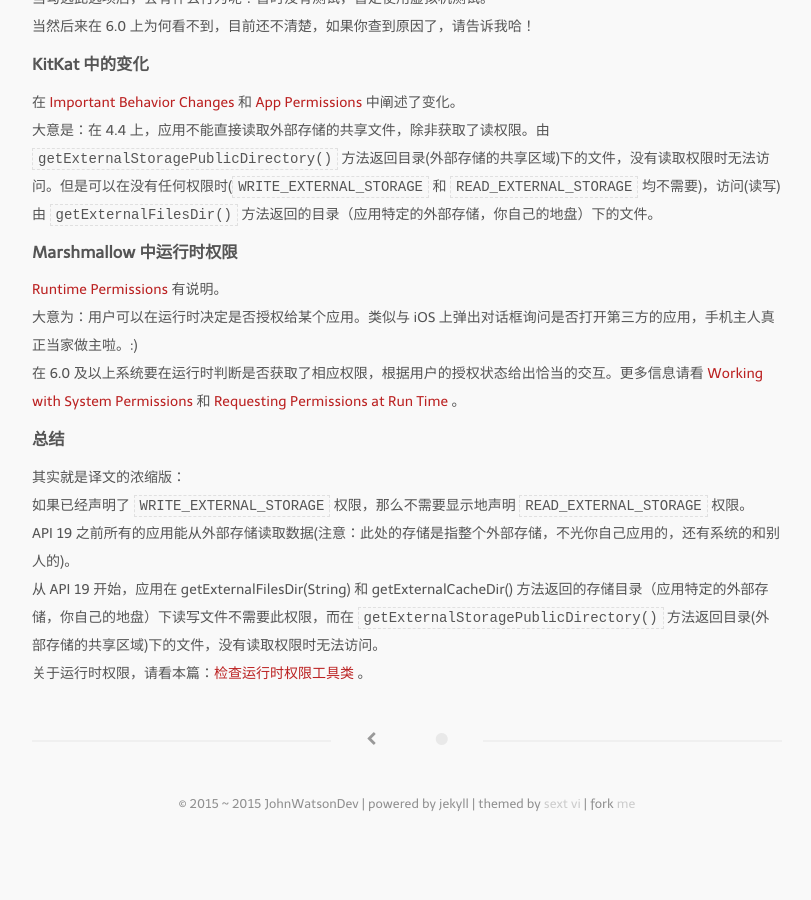
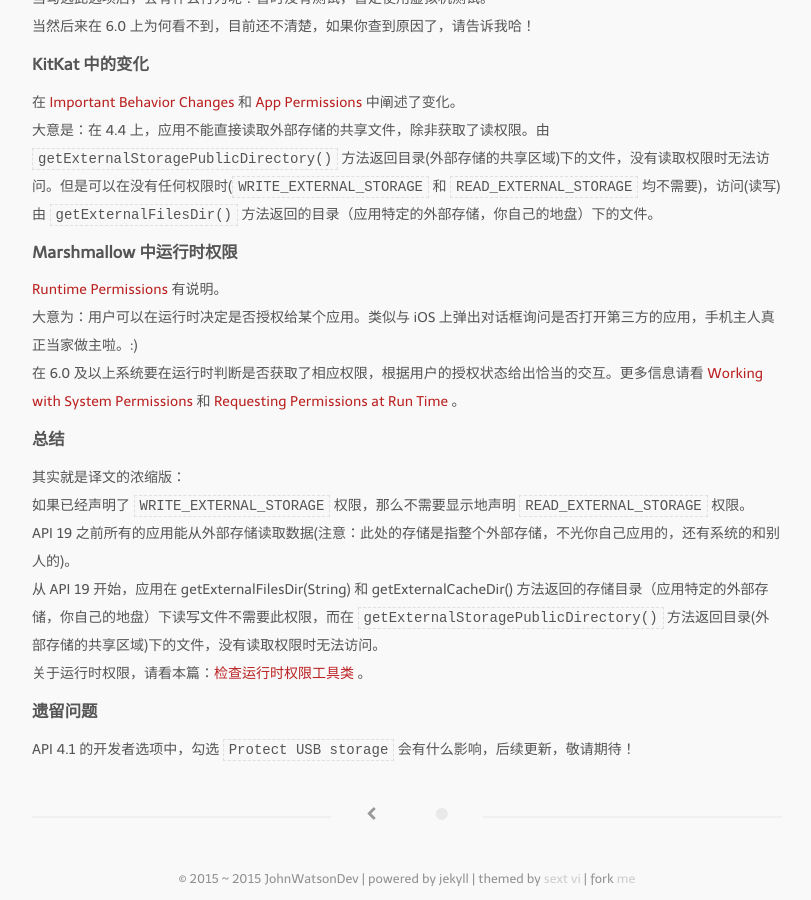
Before and after one commit to johnwatsondev/johnwatsondev.github.io, a Jekyll site: the page built from _posts/2015-11-18-you-did-not-notice-things-about-read-external-storage.md, in a window 1280 px wide and 900 px high, scrolled down 2081 px. Shown: the whole window, without its empty margins (233-1044 px from the left). Built offline with Jekyll 4.4.1, drawn with Linux system fonts in a browser that asks for light colours; nearby versions of some CDN libraries; some web fonts are replaced; Markdown is read by kramdown in place of the engine named in the settings; comment, search, counter and statistics services are not loaded; before the commit the page ends 2905 px from its top, so only the background shows below that.

Commit message:
update post

```diff
--- a/_posts/2015-11-18-you-did-not-notice-things-about-read-external-storage.md
+++ b/_posts/2015-11-18-you-did-not-notice-things-about-read-external-storage.md
@@ -73,3 +73,6 @@ tags:
 API 19 之前所有的应用能从外部存储读取数据(注意：此处的存储是指整个外部存储，不光你自己应用的，还有系统的和别人的)。
 从 API 19 开始，应用在 getExternalFilesDir(String) 和 getExternalCacheDir() 方法返回的存储目录（应用特定的外部存储，你自己的地盘）下读写文件不需要此权限，而在 `getExternalStoragePublicDirectory()` 方法返回目录(外部存储的共享区域)下的文件，没有读取权限时无法访问。
 关于运行时权限，请看本篇：[检查运行时权限工具类](http://www.johnwatsondev.com/2015/11/17/runtime-permission-util.html) 。
+
+### 遗留问题
+API 4.1 的开发者选项中，勾选 `Protect USB storage` 会有什么影响，后续更新，敬请期待！
```
